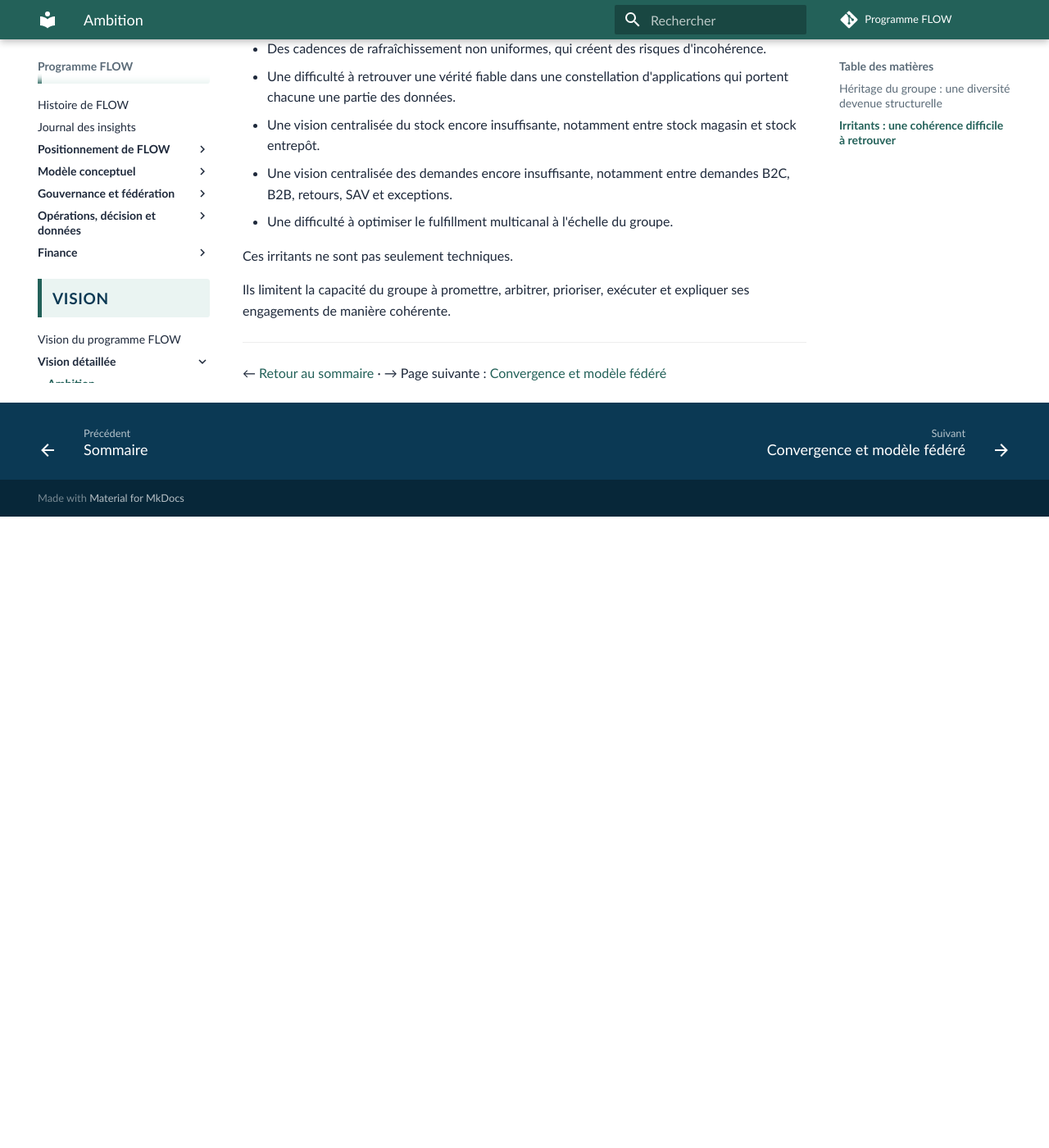
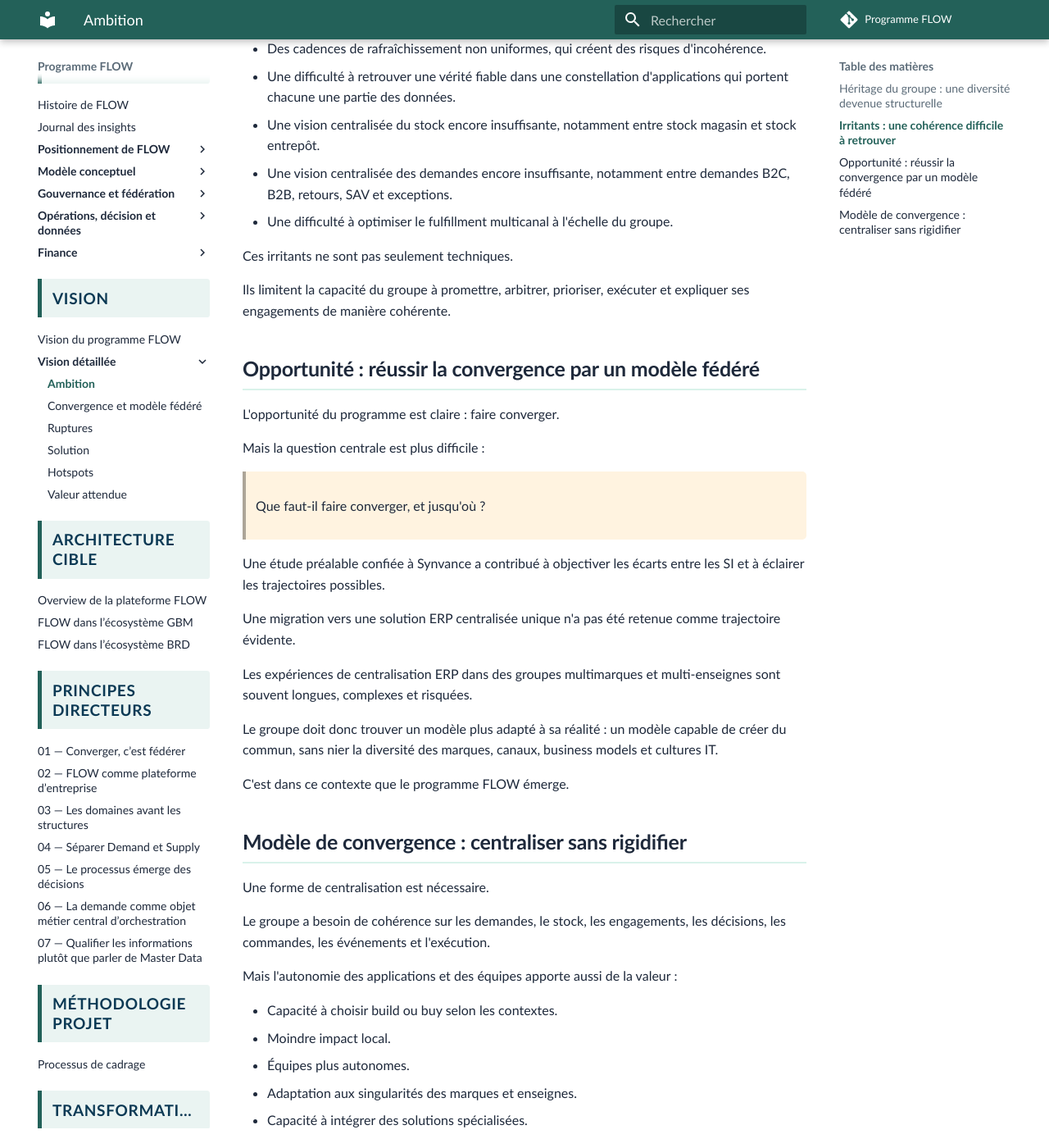
Before and after one commit to laurent-sintes/FLOW-Program, an MkDocs documentation site: the page built from docs/vision/vision-detaillee/1-ambition-et-contexte.md, in a window 1280 px wide and 1400 px high, scrolled down 1624 px. Shown: the whole window at 82% size. Built offline with MkDocs 1.6.1 and Material for MkDocs 9.7.7, drawn with Linux system fonts in a browser that asks for light colours; comment, search, counter and statistics services are not loaded; before the commit the page ends 2254 px from its top, so only the background shows below that; some of the changed text lies outside the part shown.

Commit message:
Réintégrer le modèle fédéré dans le chapitre ambition

````diff
--- a/docs/vision/vision-detaillee/1-ambition-et-contexte.md
+++ b/docs/vision/vision-detaillee/1-ambition-et-contexte.md
@@ -59,6 +59,65 @@
 
 Ils limitent la capacité du groupe à promettre, arbitrer, prioriser, exécuter et expliquer ses engagements de manière cohérente.
 
+## Opportunité : réussir la convergence par un modèle fédéré
+
+L'opportunité du programme est claire : faire converger.
+
+Mais la question centrale est plus difficile :
+
+> Que faut-il faire converger, et jusqu'où ?
+
+Une étude préalable confiée à Synvance a contribué à objectiver les écarts entre les SI et à éclairer les trajectoires possibles.
+
+Une migration vers une solution ERP centralisée unique n'a pas été retenue comme trajectoire évidente.
+
+Les expériences de centralisation ERP dans des groupes multimarques et multi-enseignes sont souvent longues, complexes et risquées.
+
+Le groupe doit donc trouver un modèle plus adapté à sa réalité : un modèle capable de créer du commun, sans nier la diversité des marques, canaux, business models et cultures IT.
+
+C'est dans ce contexte que le programme FLOW émerge.
+
+## Modèle de convergence : centraliser sans rigidifier
+
+Une forme de centralisation est nécessaire.
+
+Le groupe a besoin de cohérence sur les demandes, le stock, les engagements, les décisions, les commandes, les événements et l'exécution.
+
+Mais l'autonomie des applications et des équipes apporte aussi de la valeur :
+
+- Capacité à choisir build ou buy selon les contextes.
+- Moindre impact local.
+- Équipes plus autonomes.
+- Adaptation aux singularités des marques et enseignes.
+- Capacité à intégrer des solutions spécialisées.
+
+La réponse ne peut donc pas être une centralisation totale.
+
+Elle doit être une fédération.
+
+FLOW propose de distinguer ce qui doit être commun, gouverné et transverse, de ce qui doit rester spécialisé, différencié ou local.
+
+```text
+Centraliser
+    lorsque la cohérence est critique
+
+Unifier
+    lorsque le modèle doit être partagé
+
+Standardiser
+    lorsque la variation n'apporte pas de valeur
+
+Fédérer
+    lorsque plusieurs modèles doivent coexister
+
+Différencier
+    lorsque le business l'exige
+```
+
+La convergence n'est donc pas l'uniformisation.
+
+La convergence consiste à choisir le bon niveau de commun, au bon endroit, pour la bonne responsabilité.
+
 ---
 
-← [Retour au sommaire](index.md) · → Page suivante : [Convergence et modèle fédéré](2-convergence-et-modele-federe.md)
+← [Retour au sommaire](index.md) · → Page suivante : [Ruptures](3-ruptures-structurantes.md)
````
